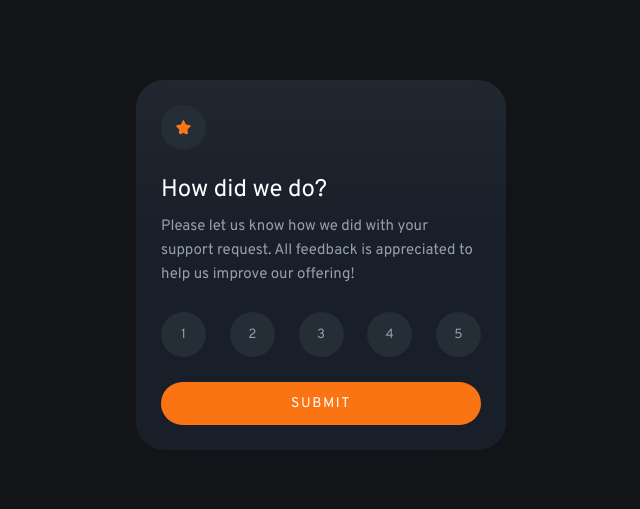
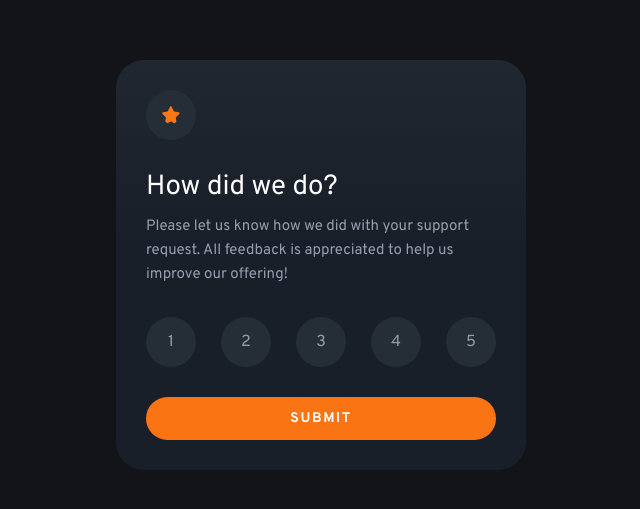
Before and after one commit to edpau/fm_interactive_rating_componentt_main, a plain HTML site: page index.html in a window 1280 px wide. Shown: the part 135-644 px from the top of the page, without its empty margins (319-959 px from the left). Drawn offline with Linux system fonts and the light colour scheme.

Commit message:
feat: add styles for desktop version

```diff
--- a/style.css
+++ b/style.css
@@ -55,7 +55,6 @@ img {
   display: flex;
   flex-flow: column nowrap;
   gap: 25px;
-  /* display: none; */
 }
 
 .ratingState__star {
@@ -108,7 +107,7 @@ img {
   border: none;
   font: inherit;
   color: white;
-  font-weight: 400;
+  font-weight: 700;
   border-radius: 30px;
   letter-spacing: 0.1rem;
   font-size: 0.875rem;
@@ -125,7 +124,6 @@ img {
 }
 
 .thankYouState {
-  display: flex;
   flex-flow: column nowrap;
   justify-content: center;
   align-items: center;
@@ -159,3 +157,50 @@ img {
   color: var(--lightGrey);
   line-height: 1.5rem;
 }
+
+@media (min-width: 650px) {
+  .card {
+    width: 410px;
+    height: 410px;
+    padding: 30px;
+  }
+
+  .ratingState {
+    gap: 30px;
+  }
+
+  .ratingState__star {
+    height: 50px;
+    width: 50px;
+    padding: 16px;
+  }
+
+  .ratingState__content-heading {
+    font-size: 1.73rem;
+  }
+  .ratingState__rating {
+    margin-bottom: 30px;
+  }
+
+  .ratingState_rating-button {
+    height: 50px;
+    width: 50px;
+    font-size: 1rem;
+  }
+
+  .thankYouState {
+    gap: 35px;
+  }
+
+  .thankYouState__img {
+    height: 110px;
+    width: auto;
+  }
+  .thankYouState__contentHeading {
+    font-size: 1.73rem;
+  }
+
+  .thankYouState__contentText {
+    text-wrap: pretty;
+  }
+}
```
